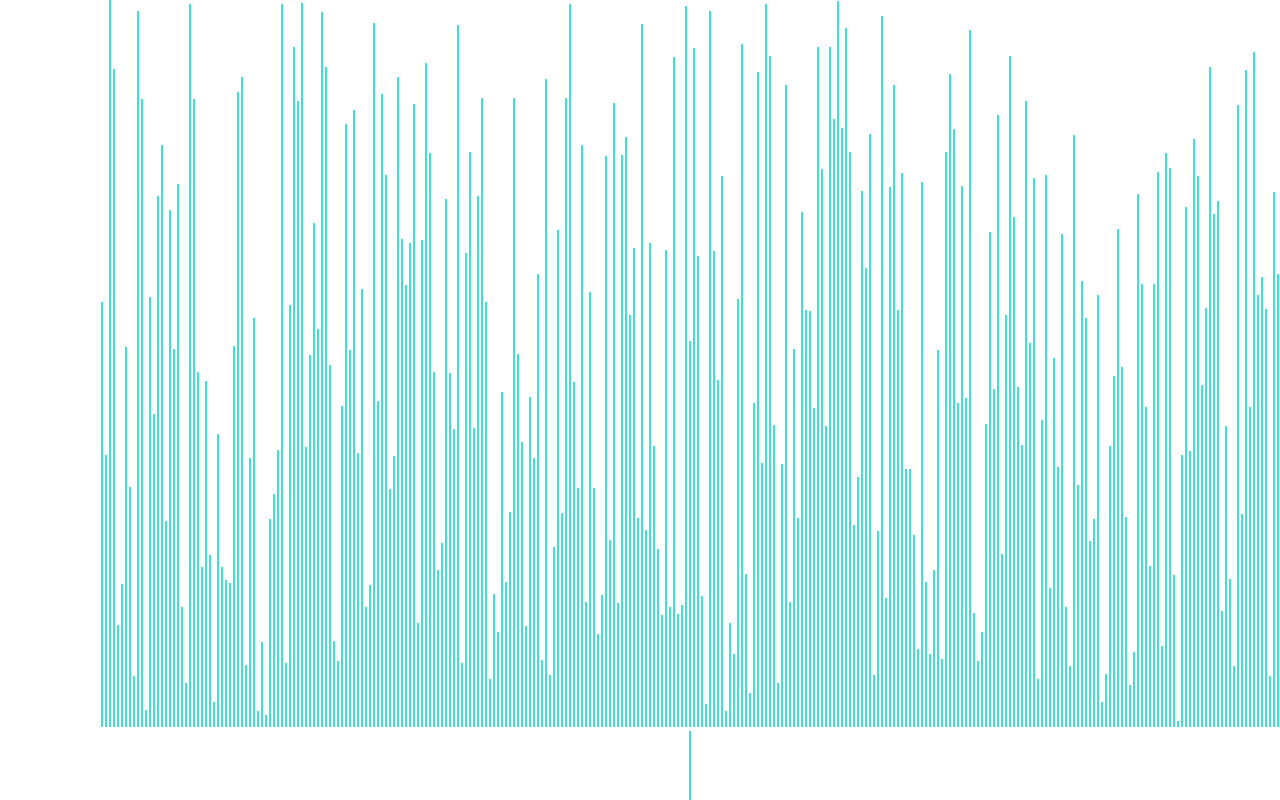
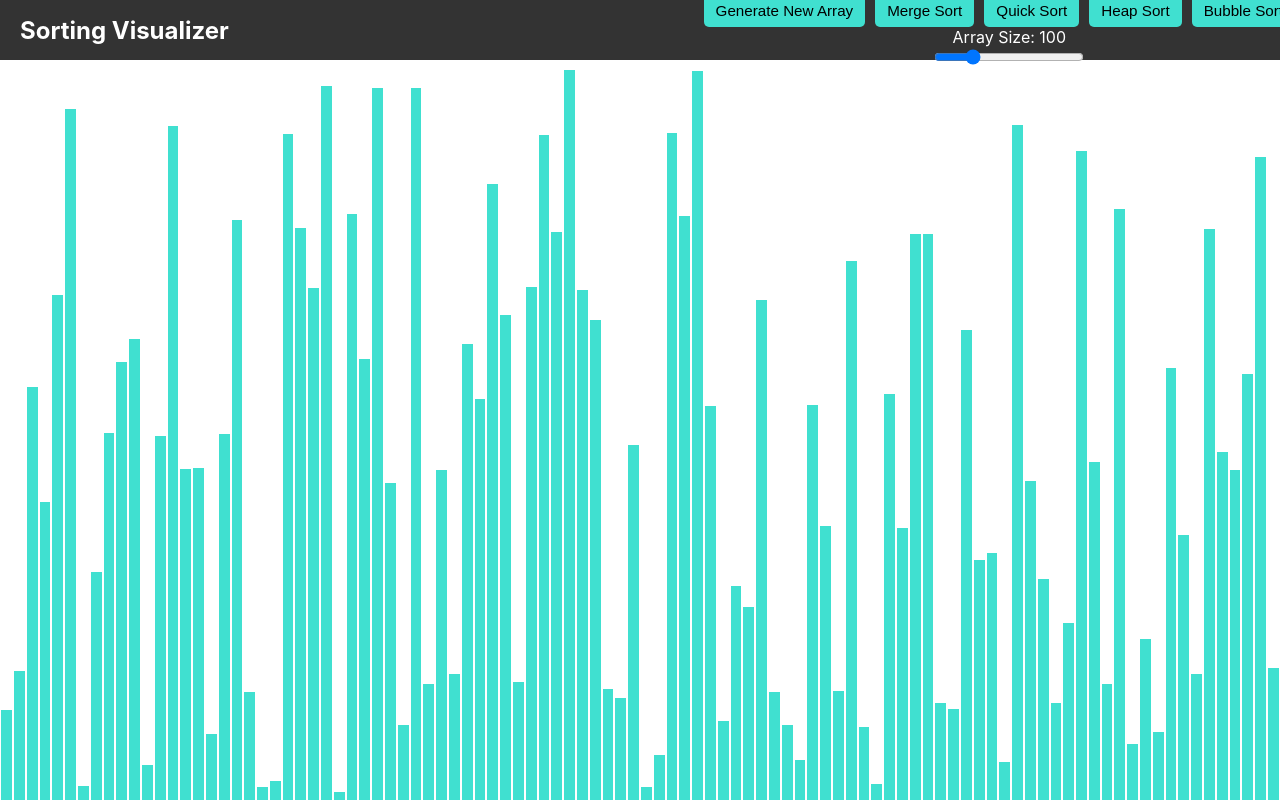
Before and after one commit to AimiliosKourpas/sorting-visualizer, a React (Create React App) app: page / in a window 1280 px wide. Shown: the top 800 px of the page. Built offline with nearby package versions, Linux system fonts and the light colour scheme.

Commit message:
some ui nice stufff....right now we are heading to get the best ux we can lets goooo

```diff
--- a/src/SortingVisualizer/SortingVisualizer.css
+++ b/src/SortingVisualizer/SortingVisualizer.css
@@ -1,8 +1,11 @@
 .array-container {
-    position: absolute;
-    left: 100px;
-    /* top: 100px; */
-  }
+  padding-top: 70px; /* height of navbar + margin */
+  display: flex;
+  align-items: flex-end;
+  justify-content: center;
+  overflow: hidden;
+}
+
 
   .array-bar {
     width: 2px;
--- a/src/SortingVisualizer/SortingVisualizer.jsx
+++ b/src/SortingVisualizer/SortingVisualizer.jsx
@@ -19,12 +19,14 @@ const PRIMARY_COLOR = 'turquoise';
 // This is the color of array bars that are being compared throughout the animations.
 const SECONDARY_COLOR = 'red';
 
+
 export default class SortingVisualizer extends React.Component {
   constructor(props) {
     super(props);
 
     this.state = {
       array: [],
+      arraySize: 100,
     };
   }
 
@@ -32,9 +34,15 @@ export default class SortingVisualizer extends React.Component {
     this.resetArray();
   }
 
+  handleSizeChange = (event) => {
+    const newSize = Number(event.target.value);
+    this.setState({ arraySize: newSize }, () => this.resetArray());
+  };
+
+
   resetArray() {
     const array = [];
-    for (let i = 0; i < NUMBER_OF_ARRAY_BARS; i++) {
+    for (let i = 0; i < this.state.arraySize; i++) {
       array.push(randomIntFromInterval(5, 730));
     }
     this.setState({array});
@@ -165,6 +173,7 @@ export default class SortingVisualizer extends React.Component {
 
   render() {
     const {array} = this.state;
+    const barWidth = Math.floor(window.innerWidth / array.length);
 
     return (
       <div className="array-container">
@@ -175,11 +184,15 @@ export default class SortingVisualizer extends React.Component {
             style={{
               backgroundColor: PRIMARY_COLOR,
               height: `${value}px`,
+              width: `${barWidth}px`,
+              display: 'inline-block',
+              margin: '0 1px',
             }}></div>
         ))}
         <Navbar
   onGenerate={() => this.resetArray()}
- onMerge={() => this.mergeSort()}onQuick={() => this.quickSort()} onHeap={() => this.heapSort()} onBubble={() => this.bubbleSort()}/>
+ onMerge={() => this.mergeSort()}onQuick={() => this.quickSort()} onHeap={() => this.heapSort()} onBubble={() => this.bubbleSort()} size={this.state.arraySize}
+ onSizeChange={this.handleSizeChange}/>
 
       </div>
     );
--- a/src/components/Navbar.css
+++ b/src/components/Navbar.css
@@ -1,10 +1,17 @@
+/* Navbar.css */
 .navbar {
+    position: fixed;
+    top: 0;
+    left: 0;
+    width: 100%;
+    height: 60px; /* fixed height */
+    background-color: #333;
+    color: white;
     display: flex;
     align-items: center;
     justify-content: space-between;
-    background-color: #0e374e;
-    padding: 10px 20px;
-    color: white;
+    padding: 0 20px;
+    z-index: 1000;
   }
 
   .navbar-title {
@@ -26,3 +33,21 @@
   .navbar-buttons button:hover {
     background-color: #00b3b3;
   }
+
+  .navbar-controls {
+    display: flex;
+    align-items: center;
+    flex-wrap: wrap;
+  }
+
+  .slider-container {
+    display: flex;
+    flex-direction: column;
+    align-items: center;
+    margin-left: 20px;
+    color: white;
+  }
+
+  .slider-container input[type="range"] {
+    width: 150px;
+  }
--- a/src/components/Navbar.jsx
+++ b/src/components/Navbar.jsx
@@ -1,7 +1,7 @@
 import React from 'react';
 import './Navbar.css';
 
-export default function Navbar({ onGenerate, onMerge, onQuick, onHeap, onBubble }) {
+export default function Navbar({ onGenerate, onMerge, onQuick, onHeap, onBubble, size, onSizeChange }) {
     return (
       <div className="navbar">
         <h2 className="navbar-title">Sorting Visualizer</h2>
@@ -11,6 +11,16 @@ export default function Navbar({ onGenerate, onMerge, onQuick, onHeap, onBubble
           <button onClick={onQuick}>Quick Sort</button>
           <button onClick={onHeap}>Heap Sort</button>
           <button onClick={onBubble}>Bubble Sort</button>
+          <div className="slider-container">
+            <label>Array Size: {size}</label>
+            <input
+              type="range"
+              min="10"
+              max="400"
+              value={size}
+              onChange={onSizeChange}
+            />
+          </div>
         </div>
       </div>
     );
```
Lines whose indentation alone changed are shown as unchanged.
